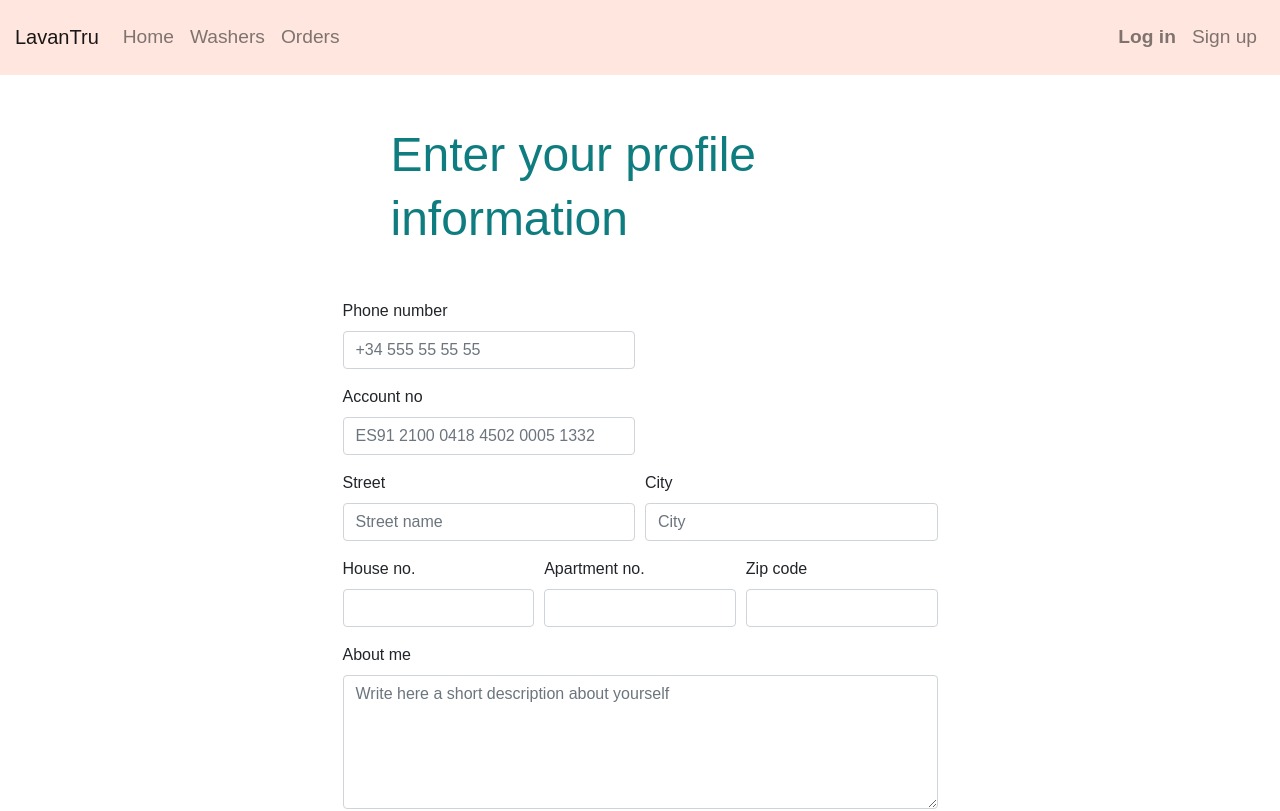
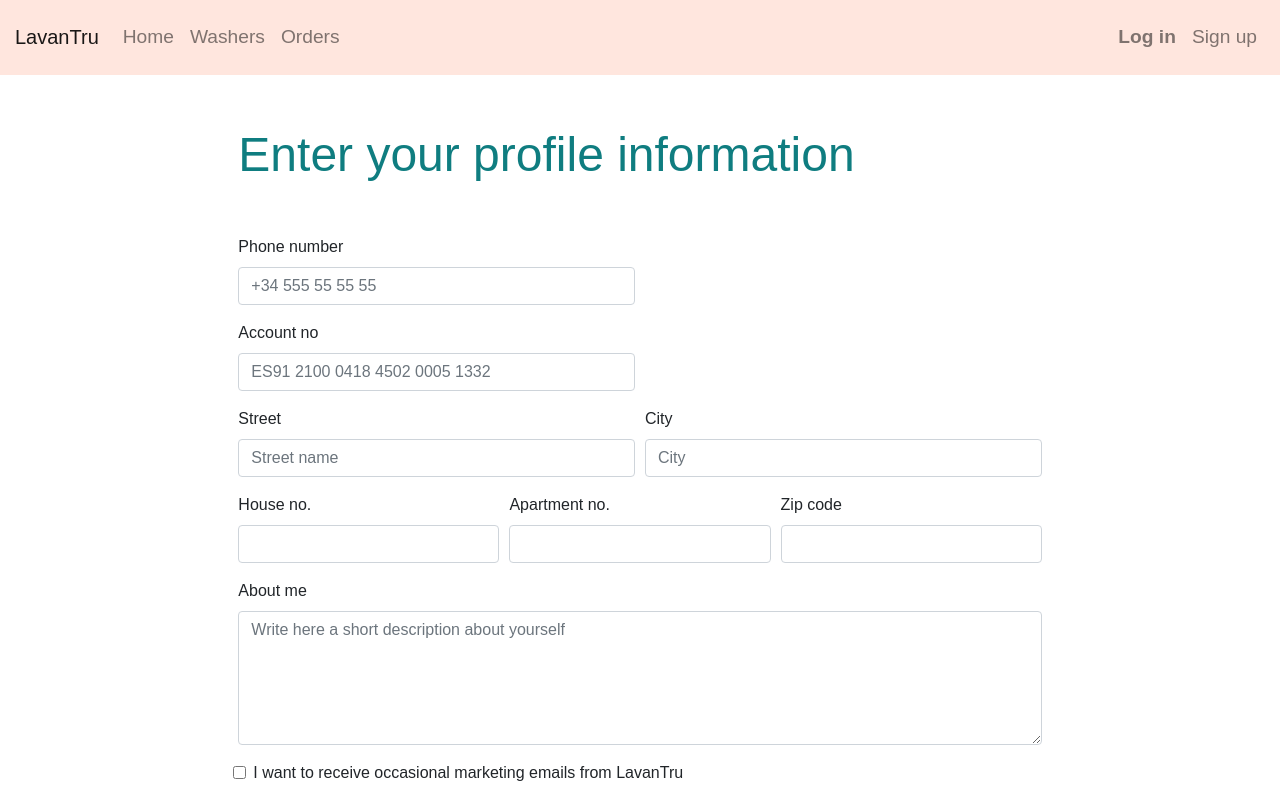
Before and after one commit to LavanTru/webapp, a React (Create React App) app in the folder front-end/: page /register/washer in a window 1280 px wide. Shown: the top 811 px of the page. Built offline with nearby package versions, Linux system fonts and the light colour scheme; what google-maps-react would draw is missing.

Commit message:
Fixed alignment

```diff
--- a/front-end/src/component/RegisterWasher.jsx
+++ b/front-end/src/component/RegisterWasher.jsx
@@ -26,9 +26,8 @@ class RegisterWasher extends Component {
     render() {
         return (
             <Container fluid >
-
-                <Col md={{ span: 6, offset: 3 }} >
-                    <h1 className="lavantruGreen m-5"
+                <Col md={{ span: 8, offset: 2 }} >
+                    <h1 className="my-5 lavantruGreen"
                     >Enter your profile information</h1>
                     <Form onChange={this.handleChange}>
                         <Form.Row>
```
